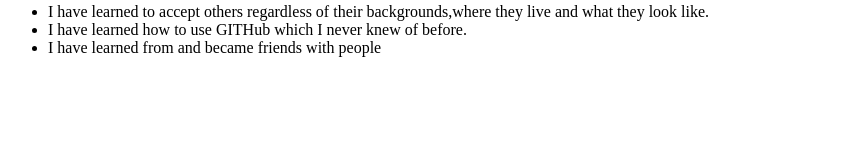
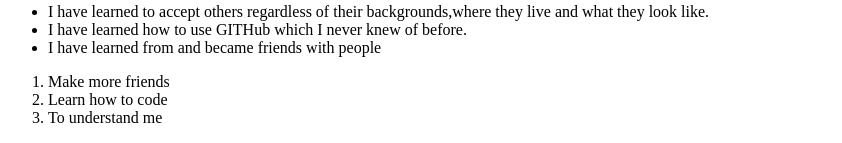
Before and after one commit to jords-springy/Wednesday, a plain HTML site: page index.html in a window 1280 px wide. Shown: the part 1630-1773 px from the top of the page, without its empty margins (0-842 px from the left). Before the commit the page ends 1703 px from the top, so only its background shows below. Drawn offline with Linux system fonts and the light colour scheme.

Commit message:
first commit

```diff
--- a/index.html
+++ b/index.html
@@ -120,6 +120,13 @@
 
 
                 </ul>
+
+                <ol type="1">
+                    <li>Make more friends</li>
+                    <li>Learn how to code</li>
+                    <li>To understand me </li>
+
+                </ol>
     </main>
 </body>
 </html>
```
